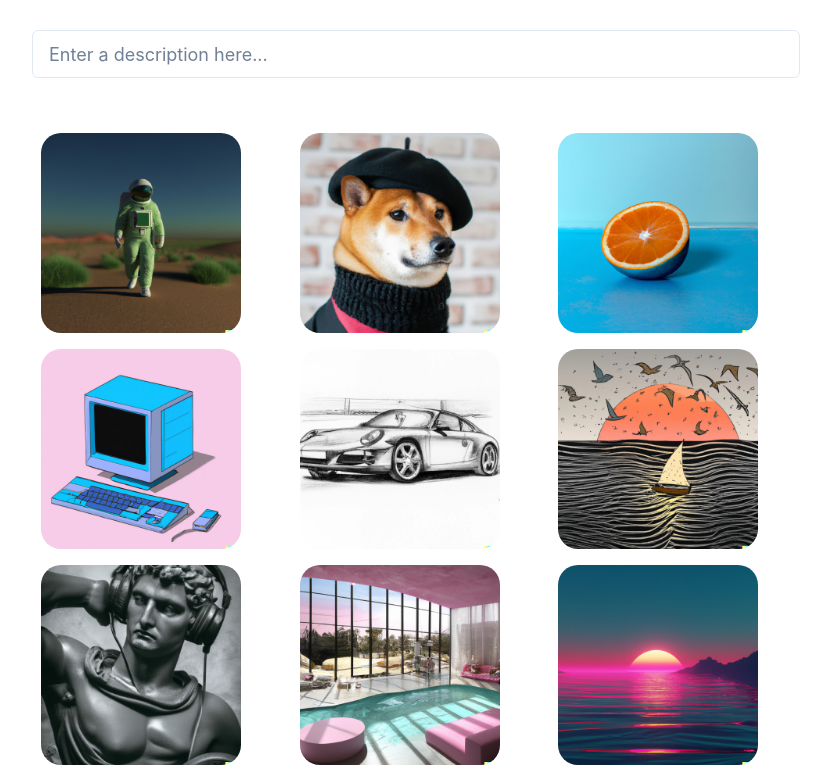
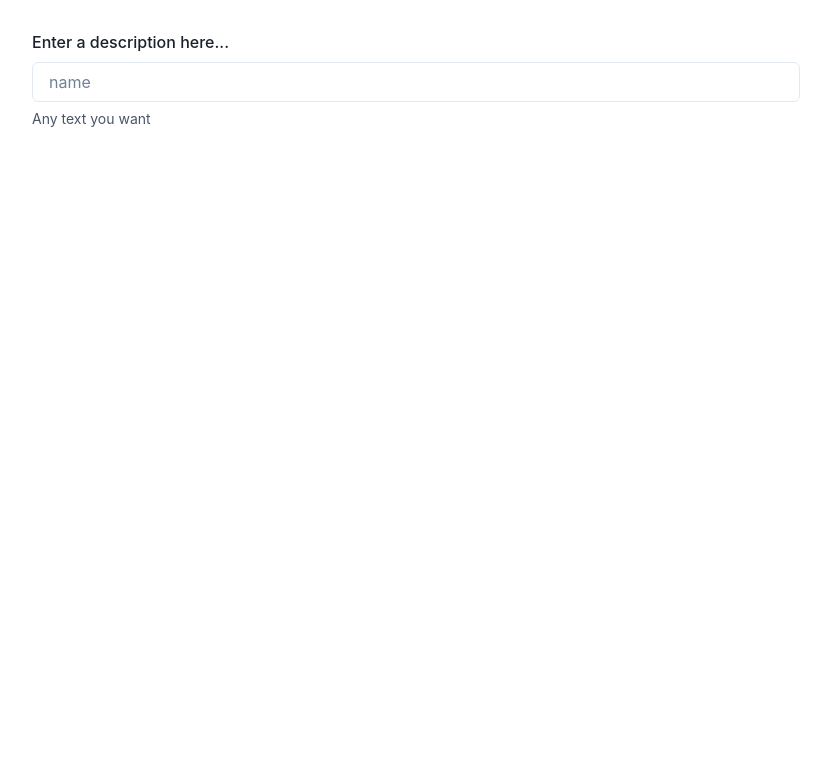
Before and after one commit to nevinod/mobius, a React (Create React App) app: page / in a window 1280 px wide. Shown: the top 779 px of the page, without its empty margins (224-1055 px from the left). Built offline with nearby package versions, Linux system fonts and the light colour scheme.

Commit message:
timeout and load images

```diff
--- a/package.json
+++ b/package.json
@@ -9,6 +9,7 @@
     "@testing-library/jest-dom": "^5.16.5",
     "@testing-library/react": "^13.4.0",
     "@testing-library/user-event": "^13.5.0",
+    "formik": "^2.2.9",
     "framer-motion": "^10.12.4",
     "react": "^18.2.0",
     "react-dom": "^18.2.0",
--- a/src/Home.css
+++ b/src/Home.css
@@ -21,6 +21,11 @@
   max-width: 100%;
   margin: 5px;
   border-radius: 20px;
+  cursor: pointer;
+  opacity: 1;
+  display: block;
+  transition: 0.5s ease;
+  backface-visibility: hidden;
 }
 
 .container {
@@ -39,3 +44,28 @@
   width: 60vw;
   margin: 30px;
 }
+
+.middle {
+  transition: 0.5s ease;
+  opacity: 0;
+  position: absolute;
+  top: 50%;
+  left: 50%;
+  transform: translate(-50%, -50%);
+  -ms-transform: translate(-50%, -50%);
+  text-align: center;
+}
+
+.image-container:hover .image {
+  opacity: 0.3;
+}
+
+.image-container:hover .middle {
+  opacity: 1;
+}
+
+.text {
+  background-color: #04aa6d;
+  color: white;
+  font-size: 16px;
+}
--- a/src/Home.js
+++ b/src/Home.js
@@ -1,32 +1,86 @@
-import { useState } from "react";
-import { Input } from "@chakra-ui/react";
+import { useEffect, useState } from "react";
 import { images } from "./images/index";
-import { ChakraProvider } from "@chakra-ui/react";
+import { ChakraProvider, Button } from "@chakra-ui/react";
+import { Field, Form, Formik } from "formik";
 import "./Home.css";
+
+import {
+  FormControl,
+  FormLabel,
+  FormErrorMessage,
+  FormHelperText,
+  Input,
+  Progress,
+} from "@chakra-ui/react";
 
 function Home() {
   const [input, setInput] = useState("");
+  const [loading, setLoading] = useState(0);
+  const [submitted, setSubmitted] = useState(false);
 
-  console.log(input);
+  console.log(loading);
+
+  useEffect(() => {
+    setTimeout(() => {
+      if (submitted && loading < 100) {
+        setLoading((loading) => loading + 20);
+      }
+    }, 200);
+  }, [loading, submitted]);
+
+  console.log(loading);
+
   return (
     <ChakraProvider>
       <div className="container">
         <div className="input-container">
+          <Formik
+            initialValues={{ name: "" }}
+            onSubmit={() => {
+              console.log(input);
+              setSubmitted(true);
+              setLoading(0);
+            }}
+          >
+            {() => (
+              <Form style={{ width: "100%" }}>
+                <Field name="name">
+                  {({ field, form }) => (
+                    <FormControl>
+                      <FormLabel>Enter a description here...</FormLabel>
                       <Input
-            placeholder="Enter a description here..."
-            size="lg"
+                        {...field}
+                        placeholder="name"
+                        value={input}
                         onChange={(e) => setInput(e.target.value)}
                       />
+                      <FormHelperText>Any text you want</FormHelperText>
+                    </FormControl>
+                  )}
+                </Field>
+              </Form>
+            )}
+          </Formik>
         </div>
+        <Progress value={80} />
+        {submitted && <h2>{`Results for ${input}`}</h2>}
+        {loading > 0 && loading < 100 && <Progress value={loading} />}
+        {loading >= 100 && (
           <div className="home">
             {images.map((image, idx) => {
               return (
                 <div className="image-container" key={`${idx}`}>
                   <img className="image" src={image} />
+                  <div className="middle">
+                    <div style={{ display: "none" }} className="text">
+                      Share
+                    </div>
+                  </div>
                 </div>
               );
             })}
           </div>
+        )}
       </div>
     </ChakraProvider>
   );
```
Also changed, not shown: 1 other file (tests, documents, lock files or other folders). Lines whose indentation alone changed are shown as unchanged.
